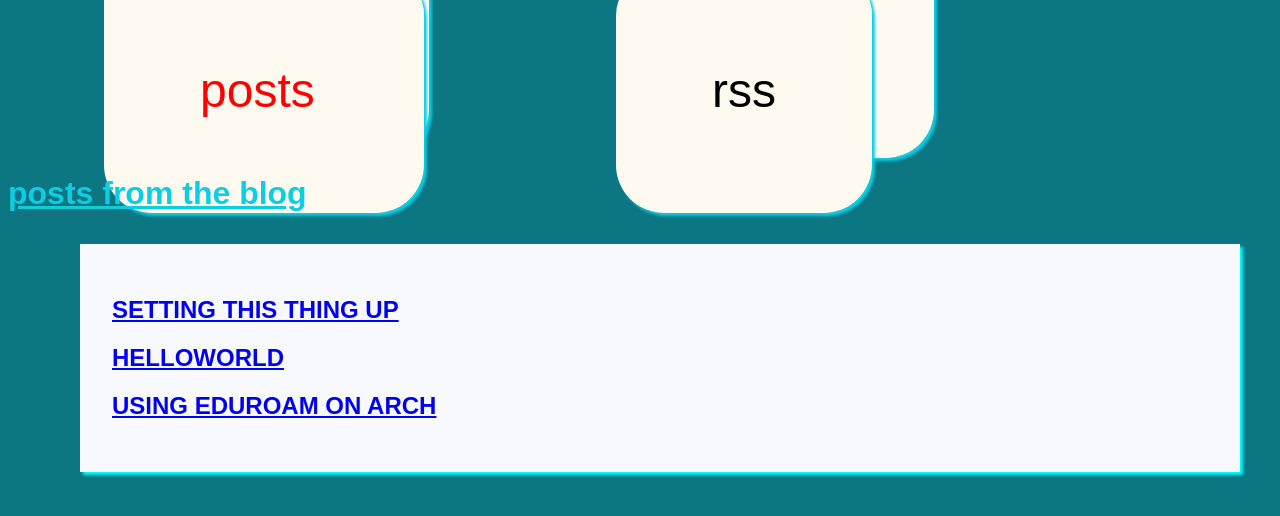
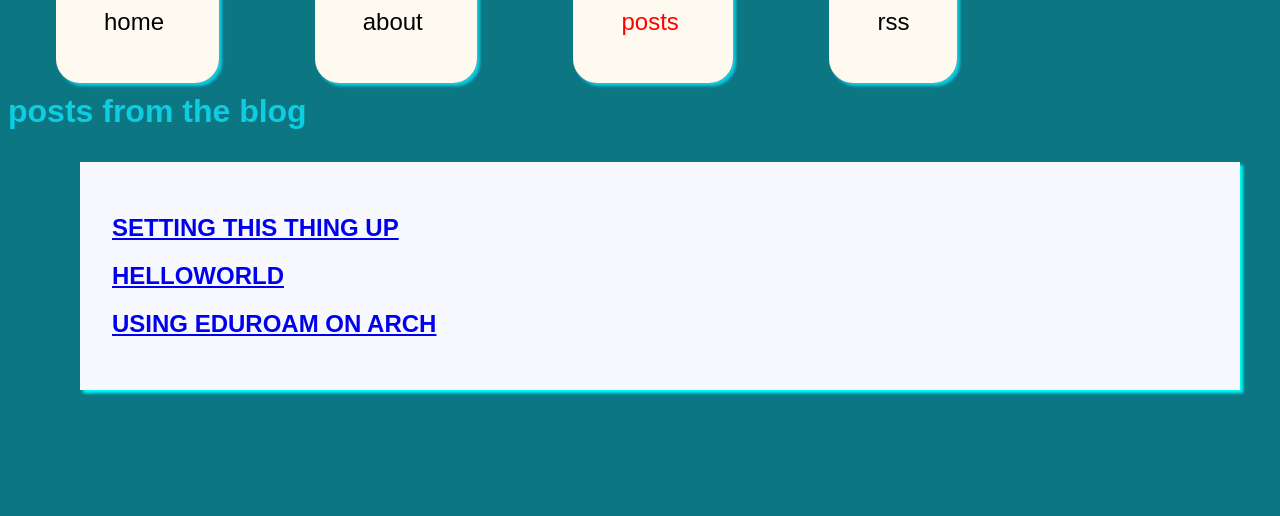
Before and after one commit to mossbeasts/mossbeasts.github.io, a Jekyll site: the page built from postslist.html, in a window 1280 px wide. Shown: the top 516 px of the page. Built offline with Jekyll 4.4.1, drawn with Linux system fonts in a browser that asks for light colours.

Commit message:
tone down the nav font size

```diff
--- a/assets/css/styles.css
+++ b/assets/css/styles.css
@@ -13,7 +13,7 @@ body {
 	margin: 2em;
 	padding: 2em;
 	border-radius: 1em;
-	font-size: 3em;
+	font-size: 1.5em;
 	margin-bottom: 4em;
 	box-shadow: 3px 3px 3px #0dcde3;
 	text-decoration: none;
@@ -31,7 +31,6 @@ body {
 	text-transform: lowercase;
 	font-family: sans-serif;
 	color: #0dcde3;
-	text-decoration: underline;
 }
 
 .postbody {
```
